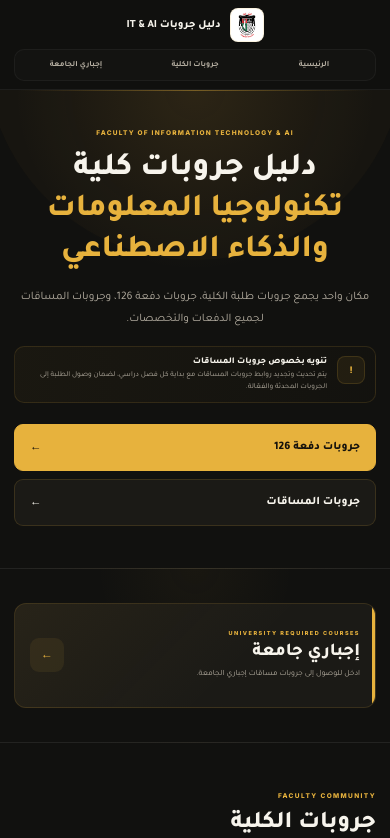
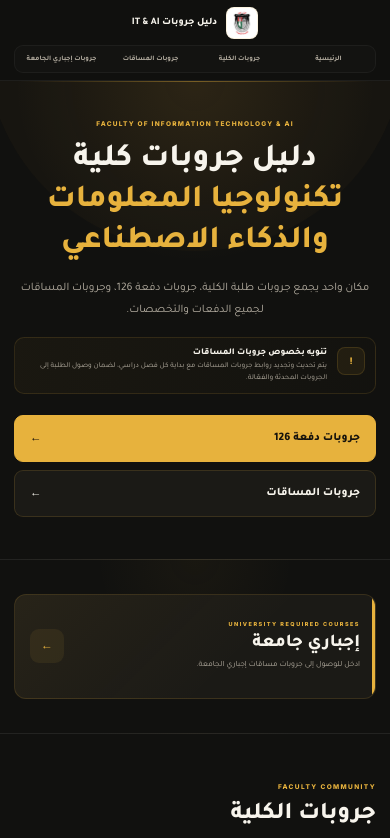
Before and after one commit to majedhanini/it, a React (Vite) app: page / in a window 390 px wide. Shown: the top 838 px of the page. Built offline with nearby package versions, Linux system fonts and the light colour scheme.

Commit message:
Add course groups navigation and update course data

```diff
--- a/src/components/layout/Header.jsx
+++ b/src/components/layout/Header.jsx
@@ -21,6 +21,10 @@ function Header({ navigate }) {
         block: "start",
       });
     }, 80);
+  };
+
+  const goToCourseGroups = () => {
+    navigate("/course-groups");
   };
 
   return (
@@ -54,8 +58,12 @@ function Header({ navigate }) {
             جروبات الكلية
           </button>
 
+          <button type="button" onClick={goToCourseGroups}>
+            جروبات المساقات
+          </button>
+
           <button type="button" onClick={goToUniversityRequired}>
-            إجباري الجامعة
+            جروبات إجباري الجامعة
           </button>
         </nav>
       </div>
--- a/src/styles/header.css
+++ b/src/styles/header.css
@@ -222,3 +222,288 @@
     font-size: 8px;
   }
 }
+.site-header {
+  position: sticky;
+  top: 0;
+  z-index: 100;
+
+  width: 100%;
+
+  border-bottom: 1px solid rgba(255, 255, 255, 0.06);
+
+  background: rgba(17, 17, 15, 0.95);
+
+  backdrop-filter: blur(14px);
+  -webkit-backdrop-filter: blur(14px);
+}
+
+.header-container {
+  display: flex;
+  align-items: center;
+  justify-content: space-between;
+
+  gap: 16px;
+
+  min-height: 68px;
+}
+
+/* =========================================================
+   BRAND
+========================================================= */
+
+.header-brand {
+  display: inline-flex;
+  align-items: center;
+
+  gap: 9px;
+
+  flex-shrink: 0;
+
+  padding: 0;
+
+  border: 0;
+
+  background: transparent;
+
+  color: inherit;
+
+  cursor: pointer;
+
+  text-align: right;
+}
+
+.header-logo-wrap {
+  display: grid;
+  place-items: center;
+
+  width: 40px;
+  height: 40px;
+
+  flex-shrink: 0;
+
+  overflow: hidden;
+
+  border: 1px solid rgba(231, 178, 61, 0.16);
+  border-radius: 10px;
+
+  background: #ffffff;
+}
+
+.header-logo {
+  width: 100%;
+  height: 100%;
+
+  padding: 3px;
+
+  object-fit: contain;
+}
+
+.header-brand-text {
+  display: flex;
+  flex-direction: column;
+
+  gap: 2px;
+}
+
+.header-brand-text span {
+  color: var(--accent);
+
+  font-family: "Inter", sans-serif;
+
+  font-size: 6px;
+  font-weight: 800;
+
+  letter-spacing: 1.1px;
+}
+
+.header-brand-text strong {
+  color: var(--text);
+
+  font-size: 13px;
+  font-weight: 800;
+
+  white-space: nowrap;
+}
+
+/* =========================================================
+   NAV
+========================================================= */
+
+.header-nav {
+  display: flex;
+  align-items: center;
+
+  gap: 3px;
+
+  padding: 4px;
+
+  border: 1px solid rgba(255, 255, 255, 0.045);
+  border-radius: 10px;
+
+  background: rgba(255, 255, 255, 0.015);
+}
+
+.header-nav button {
+  padding: 8px 10px;
+
+  border: 0;
+  border-radius: 7px;
+
+  background: transparent;
+
+  color: var(--text-secondary);
+
+  font-size: 10.5px;
+  font-weight: 700;
+
+  white-space: nowrap;
+
+  cursor: pointer;
+
+  transition:
+    background 0.18s ease,
+    color 0.18s ease,
+    transform 0.18s ease;
+}
+
+.header-nav button:hover {
+  background: rgba(231, 178, 61, 0.07);
+
+  color: var(--text);
+
+  transform: translateY(-1px);
+}
+
+/* =========================================================
+   TABLET
+========================================================= */
+
+@media (max-width: 900px) {
+  .header-container {
+    gap: 10px;
+
+    min-height: 64px;
+  }
+
+  .header-logo-wrap {
+    width: 37px;
+    height: 37px;
+  }
+
+  .header-brand-text strong {
+    font-size: 11px;
+  }
+
+  .header-brand-text span {
+    font-size: 5px;
+  }
+
+  .header-nav {
+    gap: 2px;
+
+    padding: 3px;
+  }
+
+  .header-nav button {
+    padding: 7px 7px;
+
+    font-size: 9px;
+  }
+}
+
+/* =========================================================
+   MOBILE
+========================================================= */
+
+@media (max-width: 700px) {
+  .header-container {
+    flex-direction: column;
+
+    justify-content: center;
+
+    gap: 7px;
+
+    min-height: auto;
+
+    padding-top: 8px;
+    padding-bottom: 8px;
+  }
+
+  .header-brand {
+    justify-content: center;
+  }
+
+  .header-logo-wrap {
+    width: 34px;
+    height: 34px;
+
+    border-radius: 8px;
+  }
+
+  .header-brand-text span {
+    display: none;
+  }
+
+  .header-brand-text strong {
+    font-size: 11px;
+  }
+
+  .header-nav {
+    display: grid;
+
+    grid-template-columns:
+      repeat(4, minmax(0, 1fr));
+
+    width: 100%;
+
+    gap: 3px;
+
+    padding: 3px;
+
+    border-radius: 9px;
+  }
+
+  .header-nav button {
+    width: 100%;
+
+    min-width: 0;
+
+    padding: 7px 2px;
+
+    font-size: 7.5px;
+
+    text-align: center;
+  }
+}
+
+/* =========================================================
+   SMALL MOBILE
+========================================================= */
+
+@media (max-width: 430px) {
+  .header-container {
+    gap: 6px;
+
+    padding-top: 7px;
+    padding-bottom: 7px;
+  }
+
+  .header-logo-wrap {
+    width: 32px;
+    height: 32px;
+  }
+
+  .header-brand-text strong {
+    font-size: 10px;
+  }
+
+  .header-nav {
+    gap: 2px;
+  }
+
+  .header-nav button {
+    padding: 6px 1px;
+
+    font-size: 7px;
+  }
+}
```
